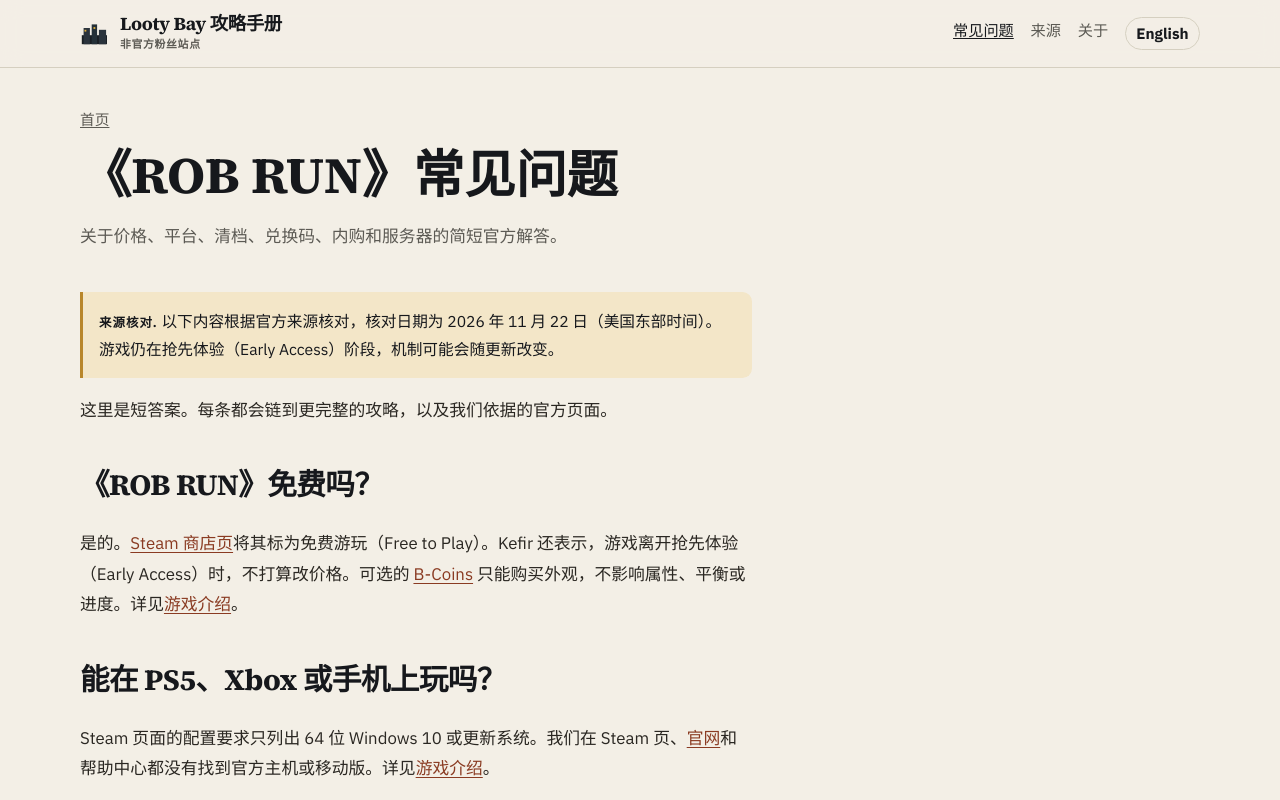
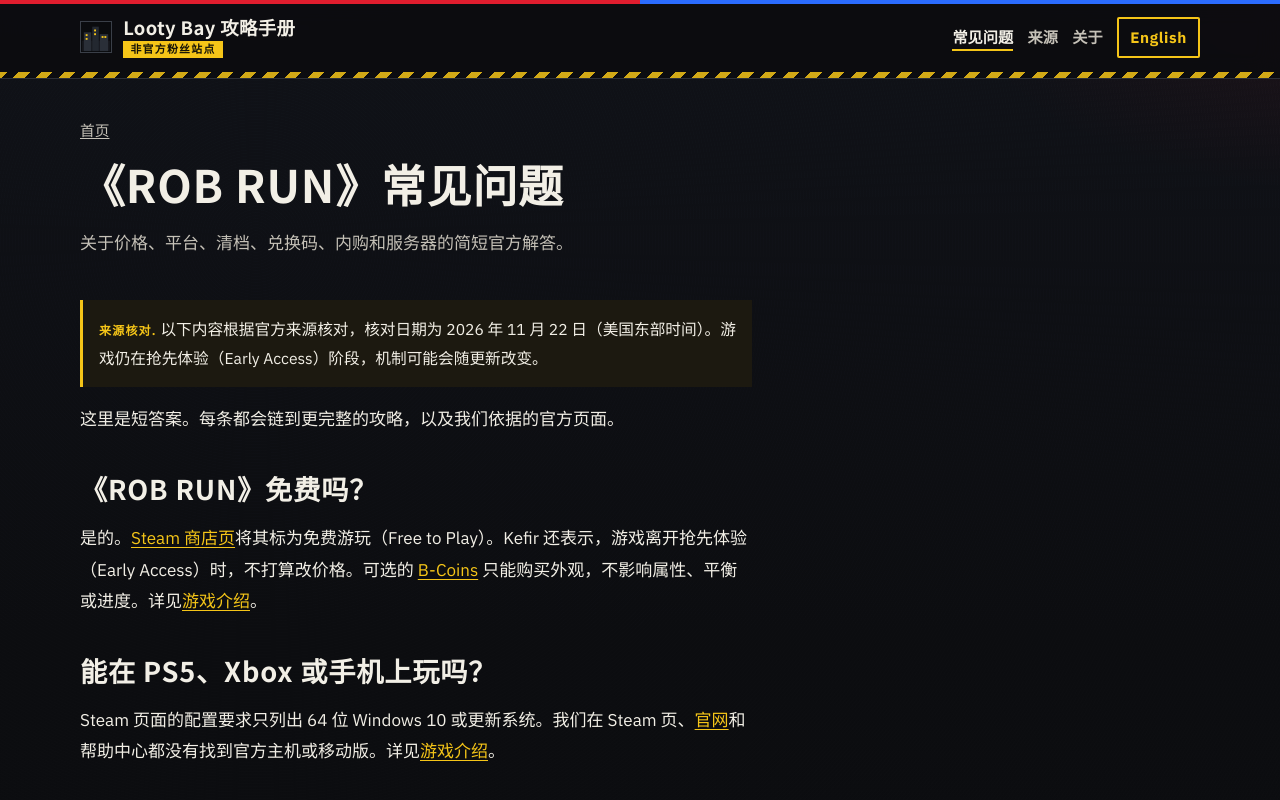
Before and after one commit to good1uck/looty-bay, an Eleventy site: page src/zh/faq.md in a window 1280 px wide. Shown: the top 800 px of the page. Built offline with nearby package versions, Linux system fonts and the light colour scheme; Eleventy itself is replaced by a stand-in of ours; files that its build step writes are made by us from their sources.

Commit message:
Restyle Looty Bay Manual with a dark crime-sandbox theme

```diff
--- a/src/_includes/base.njk
+++ b/src/_includes/base.njk
@@ -9,6 +9,8 @@
   {% set siteDesc = description or (site.descriptionZh if lang == "zh" else site.descriptionEn) %}
   <title>{% if title %}{{ title }} — {{ siteName }}{% else %}{{ siteName }} — {{ siteTag }}{% endif %}</title>
   <meta name="description" content="{{ siteDesc }}">
+  <meta name="color-scheme" content="dark">
+  <meta name="theme-color" content="#0c0d10">
   <link rel="canonical" href="{{ site.url }}{{ page.url }}">
   {% if translationKey and i18n.paths[translationKey] %}
   <link rel="alternate" hreflang="en" href="{{ site.url }}{{ i18n.paths[translationKey].en }}">
@@ -26,7 +28,7 @@
   <meta name="twitter:card" content="summary">
   <link rel="preconnect" href="https://fonts.googleapis.com">
   <link rel="preconnect" href="https://fonts.gstatic.com" crossorigin>
-  <link href="https://fonts.googleapis.com/css2?family=IBM+Plex+Sans:ital,wght@0,400;0,600;0,700;1,400&family=Noto+Sans+SC:wght@400;600;700&family=Noto+Serif+SC:wght@600;700&family=Source+Serif+4:opsz,wght@8..60,600;8..60,700&display=swap" rel="stylesheet">
+  <link href="https://fonts.googleapis.com/css2?family=Bebas+Neue&family=IBM+Plex+Sans:ital,wght@0,400;0,600;0,700;1,400&family=Noto+Sans+SC:wght@400;600;700&display=swap" rel="stylesheet">
   <link rel="stylesheet" href="/css/style.css">
 </head>
 <body class="lang-{{ lang or 'root' }}">
--- a/src/_includes/partials/header.njk
+++ b/src/_includes/partials/header.njk
@@ -13,13 +13,17 @@
   <div class="wrap site-header__inner">
     <a class="logo" href="{{ homeHref }}" {% if page.url == homeHref or page.url == "/" %}aria-current="page"{% endif %}>
       <span class="mark" aria-hidden="true">
-        <svg viewBox="0 0 32 32" fill="none" xmlns="http://www.w3.org/2000/svg">
-          <rect x="2" y="18" width="28" height="10" fill="#1a1f24"/>
-          <rect x="4" y="10" width="7" height="18" fill="#2a333c"/>
-          <rect x="13" y="6" width="6" height="22" fill="#243038"/>
-          <rect x="21" y="12" width="8" height="16" fill="#2a333c"/>
-          <rect x="5" y="12" width="2" height="2" fill="#e3b23c"/>
-          <rect x="15" y="9" width="2" height="2" fill="#e3b23c"/>
+        <svg viewBox="0 0 32 32" fill="none" xmlns="http://www.w3.org/2000/svg" aria-hidden="true">
+          <rect x="1" y="20" width="30" height="11" fill="#14161b"/>
+          <rect x="3" y="11" width="8" height="20" fill="#2a2f38"/>
+          <rect x="12" y="5" width="7" height="26" fill="#232830"/>
+          <rect x="20" y="13" width="9" height="18" fill="#2a2f38"/>
+          <rect x="5" y="13" width="2" height="2" fill="#f5c518"/>
+          <rect x="5" y="17" width="2" height="2" fill="#f5c518"/>
+          <rect x="14" y="8" width="2" height="2" fill="#f5c518"/>
+          <rect x="14" y="12" width="2" height="2" fill="#f5c518"/>
+          <rect x="22" y="15" width="2" height="2" fill="#f5c518"/>
+          <rect x="25" y="15" width="2" height="2" fill="#f5c518"/>
         </svg>
       </span>
       <span class="logo-text">
@@ -34,8 +38,8 @@
       <a href="{{ '/zh/about/' if lang == 'zh' else '/en/about/' }}" {% if "/about/" in page.url %}aria-current="page"{% endif %}>{{ "about" | ui(uiLang, i18n) }}</a>
       <a class="lang-switch" href="{{ otherHref }}" hreflang="{{ 'en' if otherLang == 'en' else 'zh-Hans' }}" lang="{{ 'en' if otherLang == 'en' else 'zh-Hans' }}" title="{{ 'langSwitchLabel' | ui(uiLang, i18n) }}">{{ "langSwitch" | ui(uiLang, i18n) }}</a>
       {% else %}
-      <a href="/en/">English</a>
-      <a href="/zh/" lang="zh-Hans">简体中文</a>
+      <a class="lang-switch" href="/en/">English</a>
+      <a class="lang-switch" href="/zh/" lang="zh-Hans">简体中文</a>
       {% endif %}
     </nav>
   </div>
--- a/src/css/style.css
+++ b/src/css/style.css
@@ -1,44 +1,85 @@
 :root {
-  --paper: #f3efe6;
-  --paper-deep: #e6e0d2;
-  --card: #fffaf1;
-  --ink: #16181c;
-  --muted: #5c5a54;
-  --rule: #d5cfc0;
-  --accent: #8a3b22;
-  --accent-hover: #6e2e1a;
-  --amber: #b8862a;
-  --amber-soft: #f3e6c8;
-  --night: #1a1f24;
-  --focus: #16181c;
-  --shadow: 0 1px 2px rgba(22, 24, 28, 0.06), 0 12px 32px rgba(22, 24, 28, 0.06);
+  --bg: #0c0d10;
+  --bg-elev: #14161b;
+  --card: #1a1d24;
+  --ink: #f2efe6;
+  --muted: #c5c1b7;
+  --rule: #2c3038;
+  --accent: #f5c518;
+  --accent-dim: #c9a00f;
+  --accent-ink: #141308;
+  --siren-red: #e11d2e;
+  --siren-blue: #2b6cff;
+  --focus: #f5c518;
+  --shadow: 0 1px 0 rgba(245, 197, 24, 0.08), 0 16px 40px rgba(0, 0, 0, 0.35);
   --max: 70rem;
   --content: 42rem;
-  --serif: "Source Serif 4", "Noto Serif SC", Georgia, serif;
+  --display: "Bebas Neue", "Noto Sans SC", sans-serif;
   --sans: "IBM Plex Sans", "Noto Sans SC", system-ui, sans-serif;
+  --tape: repeating-linear-gradient(
+    -45deg,
+    #0c0d10 0 8px,
+    #f5c518 8px 16px
+  );
 }
 
 *, *::before, *::after { box-sizing: border-box; }
-html { scroll-behavior: smooth; }
+html { scroll-behavior: smooth; color-scheme: dark; }
 
 body {
   margin: 0;
   color: var(--ink);
-  background: var(--paper);
+  background:
+    radial-gradient(1200px 500px at 10% -10%, rgba(43, 108, 255, 0.07), transparent 55%),
+    radial-gradient(900px 400px at 110% 0%, rgba(225, 29, 46, 0.08), transparent 50%),
+    linear-gradient(180deg, #101218 0%, var(--bg) 28%, #0a0b0e 100%);
   font-family: var(--sans);
   font-size: 1.125rem;
-  line-height: 1.65;
+  line-height: 1.7;
   -webkit-font-smoothing: antialiased;
   text-rendering: optimizeLegibility;
+  min-height: 100vh;
 }
 
+/* Street grain — CSS only, no image assets */
+body::before {
+  content: "";
+  pointer-events: none;
+  position: fixed;
+  inset: 0;
+  z-index: 1;
+  opacity: 0.07;
+  background-image: repeating-radial-gradient(
+    circle at 20% 30%,
+    #fff 0 0.5px,
+    transparent 0.8px 3px
+  );
+  mix-blend-mode: overlay;
+}
+
+body::after {
+  content: "";
+  pointer-events: none;
+  position: fixed;
+  inset: 0;
+  z-index: 1;
+  opacity: 0.35;
+  background:
+    linear-gradient(rgba(255, 255, 255, 0.015) 1px, transparent 1px),
+    linear-gradient(90deg, rgba(255, 255, 255, 0.015) 1px, transparent 1px);
+  background-size: 48px 48px;
+  mask-image: linear-gradient(180deg, rgba(0,0,0,0.7), transparent 40%, transparent 80%, rgba(0,0,0,0.4));
+}
+
+main, .site-header, .site-footer { position: relative; z-index: 2; }
+
 body.lang-zh {
-  font-size: 1.05rem;
-  line-height: 1.8;
+  font-size: 1.0625rem;
+  line-height: 1.85;
 }
 
 a { color: var(--accent); text-decoration-thickness: 1px; text-underline-offset: 0.16em; }
-a:hover { color: var(--amber); }
+a:hover { color: #ffe56a; }
 :focus-visible { outline: 2px solid var(--focus); outline-offset: 3px; }
 
 .wrap {
@@ -50,28 +91,48 @@ a:hover { color: var(--amber); }
   position: absolute;
   left: 1rem;
   top: -4rem;
-  background: var(--ink);
-  color: var(--card);
+  background: var(--accent);
+  color: var(--accent-ink);
   padding: 0.5rem 0.8rem;
-  z-index: 10;
+  z-index: 20;
+  font-weight: 700;
 }
 .skip:focus { top: 1rem; }
 
+/* Siren bar + sticky header */
 .site-header {
-  border-bottom: 1px solid var(--rule);
-  background: rgba(243, 239, 230, 0.94);
-  backdrop-filter: blur(10px);
   position: sticky;
   top: 0;
   z-index: 5;
+  background: rgba(12, 13, 16, 0.92);
+  backdrop-filter: blur(12px);
+  border-bottom: 1px solid var(--rule);
+}
+.site-header::before {
+  content: "";
+  display: block;
+  height: 4px;
+  background: linear-gradient(
+    90deg,
+    var(--siren-red) 0 50%,
+    var(--siren-blue) 50% 100%
+  );
+}
+.site-header::after {
+  content: "";
+  display: block;
+  height: 6px;
+  background: var(--tape);
+  opacity: 0.85;
 }
 .site-header__inner {
   display: flex;
   align-items: center;
   justify-content: space-between;
   gap: 1rem;
-  padding: 0.8rem 0;
+  padding: 0.75rem 0 0.85rem;
 }
+
 .logo {
   display: flex;
   align-items: center;
@@ -81,89 +142,133 @@ a:hover { color: var(--amber); }
   min-width: 0;
 }
 .logo:hover { color: var(--accent); }
-.logo-text { display: flex; flex-direction: column; gap: 0.05rem; min-width: 0; }
+.logo-text { display: flex; flex-direction: column; align-items: flex-start; gap: 0.2rem; min-width: 0; }
 .logo-name {
-  font-family: var(--serif);
+  font-family: var(--display);
+  font-weight: 400;
+  font-size: 1.55rem;
+  letter-spacing: 0.04em;
+  line-height: 0.95;
+  text-transform: uppercase;
+}
+body.lang-zh .logo-name {
+  font-family: "Noto Sans SC", var(--sans);
   font-weight: 700;
   font-size: 1.15rem;
-  letter-spacing: -0.02em;
-  line-height: 1.15;
+  letter-spacing: 0.02em;
+  line-height: 1.2;
+  text-transform: none;
 }
 .logo-badge {
+  display: inline-block;
   font-size: 0.68rem;
-  letter-spacing: 0.06em;
+  letter-spacing: 0.12em;
   text-transform: uppercase;
-  color: var(--muted);
-  font-weight: 600;
+  font-weight: 700;
+  color: var(--accent-ink);
+  background: var(--accent);
+  padding: 0.12rem 0.45rem;
+  line-height: 1.2;
 }
 .mark {
-  width: 1.8rem;
-  height: 1.8rem;
+  width: 2rem;
+  height: 2rem;
   flex-shrink: 0;
+  border: 1px solid #3a3f48;
+  background: #0a0b0e;
 }
-.mark svg { width: 100%; height: 100%; display: block; border-radius: 0.2rem; }
+.mark svg { width: 100%; height: 100%; display: block; }
 
 .nav {
   display: flex;
   flex-wrap: wrap;
   justify-content: flex-end;
-  gap: 0.15rem 1.05rem;
+  align-items: center;
+  gap: 0.35rem 0.9rem;
   font-size: 0.95rem;
 }
 .nav a {
   color: var(--muted);
   text-decoration: none;
+  font-weight: 600;
 }
 .nav a:hover,
 .nav a[aria-current="page"] {
   color: var(--ink);
-  text-decoration: underline;
+  text-decoration: none;
+  box-shadow: inset 0 -2px 0 var(--accent);
 }
-.lang-switch {
+.lang-switch,
+.nav a.lang-switch {
   font-weight: 700;
-  color: var(--ink) !important;
-  border: 1px solid var(--rule);
-  border-radius: 999px;
-  padding: 0.12rem 0.65rem;
+  color: var(--accent) !important;
+  border: 2px solid var(--accent);
+  border-radius: 2px;
+  padding: 0.28rem 0.7rem;
   text-decoration: none !important;
+  box-shadow: none !important;
+  letter-spacing: 0.04em;
+  background: transparent;
 }
-.lang-switch:hover { border-color: var(--ink); background: #fff; }
+.lang-switch:hover,
+.nav a.lang-switch:hover {
+  background: var(--accent);
+  color: var(--accent-ink) !important;
+}
 
 .hero {
-  padding: 3rem 0 2.4rem;
+  padding: 3.2rem 0 2.6rem;
   border-bottom: 1px solid var(--rule);
+  background:
+    linear-gradient(180deg, rgba(245, 197, 24, 0.05), transparent 55%);
 }
 .kicker {
-  font-size: 0.78rem;
-  letter-spacing: 0.14em;
+  font-family: var(--display);
+  font-size: 1rem;
+  letter-spacing: 0.16em;
   text-transform: uppercase;
   color: var(--accent);
+  font-weight: 400;
+  margin: 0 0 0.7rem;
+}
+body.lang-zh .kicker {
+  font-family: var(--sans);
   font-weight: 700;
-  margin: 0 0 0.8rem;
+  font-size: 0.8rem;
 }
+
 .hero h1,
 .page-hero h1,
 .prose h1,
 .chooser h1 {
-  font-family: var(--serif);
-  font-weight: 700;
-  font-size: clamp(2rem, 5vw, 3.2rem);
-  line-height: 1.15;
-  letter-spacing: -0.03em;
+  font-family: var(--display);
+  font-weight: 400;
+  font-size: clamp(2.6rem, 7vw, 4.4rem);
+  line-height: 0.95;
+  letter-spacing: 0.02em;
+  text-transform: uppercase;
   margin: 0 0 1rem;
 }
 body.lang-zh .hero h1,
 body.lang-zh .page-hero h1,
-body.lang-zh .chooser h1 {
-  letter-spacing: 0;
+body.lang-zh .chooser h1,
+body.lang-zh .prose h1 {
+  font-family: "Noto Sans SC", var(--sans);
   font-weight: 700;
+  letter-spacing: 0.02em;
+  text-transform: none;
+  line-height: 1.2;
+  font-size: clamp(1.9rem, 5vw, 2.8rem);
 }
+
 .lede {
-  font-size: 1.22rem;
+  font-size: 1.2rem;
   color: var(--muted);
   max-width: 40rem;
   margin: 0 0 1.5rem;
+  line-height: 1.7;
 }
+body.lang-zh .lede { line-height: 1.85; }
 .hero-actions, .chooser-actions { display: flex; flex-wrap: wrap; gap: 0.7rem; }
 
 .btn {
@@ -171,35 +276,48 @@ body.lang-zh .chooser h1 {
   align-items: center;
   gap: 0.35rem;
   background: var(--accent);
-  color: #f7f3ea;
+  color: var(--accent-ink);
   text-decoration: none;
-  border: 1px solid var(--accent);
-  padding: 0.65rem 1.05rem;
-  border-radius: 999px;
-  font-weight: 600;
+  border: 2px solid var(--accent);
+  padding: 0.65rem 1.15rem;
+  border-radius: 2px;
+  font-weight: 700;
   font-size: 1rem;
+  letter-spacing: 0.02em;
 }
-.btn:hover { background: var(--accent-hover); color: #fff; }
+.btn:hover { background: #ffe56a; color: var(--accent-ink); border-color: #ffe56a; }
 .btn-secondary {
   background: transparent;
   color: var(--ink);
   border-color: var(--ink);
 }
-.btn-secondary:hover { background: var(--ink); color: var(--paper); }
+.btn-secondary:hover { background: var(--ink); color: var(--bg); border-color: var(--ink); }
 
-.section { padding: 2.4rem 0; }
+.section { padding: 2.6rem 0; }
 .section h2, .prose h2 {
-  font-family: var(--serif);
-  font-size: clamp(1.45rem, 3vw, 1.85rem);
-  letter-spacing: -0.02em;
+  font-family: var(--display);
+  font-weight: 400;
+  font-size: clamp(1.7rem, 3.5vw, 2.15rem);
+  letter-spacing: 0.04em;
+  text-transform: uppercase;
   margin: 0 0 1rem;
+  line-height: 1;
+}
+body.lang-zh .section h2,
+body.lang-zh .prose h2 {
+  font-family: "Noto Sans SC", var(--sans);
+  font-weight: 700;
+  text-transform: none;
+  letter-spacing: 0.03em;
+  line-height: 1.3;
+  font-size: clamp(1.35rem, 3vw, 1.7rem);
 }
 .section-head {
   display: flex;
   justify-content: space-between;
   align-items: baseline;
   gap: 1rem;
-  margin-bottom: 1.2rem;
+  margin-bottom: 1.3rem;
 }
 .section-head p { margin: 0; color: var(--muted); }
 
@@ -216,30 +334,55 @@ body.lang-zh .chooser h1 {
 .card {
   background: var(--card);
   border: 1px solid var(--rule);
-  border-radius: 1rem;
-  padding: 1.25rem 1.3rem 1.35rem;
+  border-left: 3px solid var(--accent);
+  border-radius: 2px;
+  padding: 1.25rem 1.25rem 1.3rem;
   box-shadow: var(--shadow);
   display: flex;
   flex-direction: column;
   min-height: 100%;
   text-decoration: none;
   color: inherit;
+  transition: transform 0.16s ease, border-color 0.16s ease, box-shadow 0.16s ease;
 }
-a.card:hover { border-color: var(--accent); }
+a.card:hover {
+  border-color: var(--accent);
+  transform: translateY(-4px);
+  box-shadow: 0 0 0 1px var(--accent), 0 18px 36px rgba(0, 0, 0, 0.45);
+  color: inherit;
+}
 .card h3 {
-  font-family: var(--serif);
-  font-size: 1.28rem;
+  font-family: var(--display);
+  font-weight: 400;
+  font-size: 1.55rem;
   margin: 0 0 0.45rem;
-  letter-spacing: -0.02em;
+  letter-spacing: 0.04em;
+  text-transform: uppercase;
+  line-height: 1.05;
+}
+body.lang-zh .card h3 {
+  font-family: "Noto Sans SC", var(--sans);
+  font-weight: 700;
+  text-transform: none;
+  letter-spacing: 0.02em;
+  font-size: 1.2rem;
+  line-height: 1.35;
 }
 .card p { margin: 0 0 0.9rem; color: var(--muted); flex: 1; }
-.card .more { font-weight: 600; color: var(--accent); }
+.card .more {
+  font-weight: 700;
+  color: var(--accent);
+  letter-spacing: 0.04em;
+  text-transform: uppercase;
+  font-size: 0.85rem;
+}
+body.lang-zh .card .more { text-transform: none; letter-spacing: 0.02em; font-size: 0.92rem; }
 
 .note, .verified {
-  background: var(--amber-soft);
-  border-left: 3px solid var(--amber);
+  background: #1c1910;
+  border-left: 3px solid var(--accent);
   padding: 0.9rem 1rem;
-  border-radius: 0 0.6rem 0.6rem 0;
+  border-radius: 0;
   color: var(--ink);
   font-size: 0.98rem;
 }
@@ -248,7 +391,12 @@ a.card:hover { border-color: var(--accent); }
   max-width: var(--content);
   margin: 1.1rem 0 0.4rem;
 }
-.verified strong { font-size: 0.78rem; letter-spacing: 0.08em; text-transform: uppercase; }
+.verified strong {
+  font-size: 0.75rem;
+  letter-spacing: 0.1em;
+  text-transform: uppercase;
+  color: var(--accent);
+}
 
 .page-hero { padding: 2.4rem 0 0.4rem; }
 .page-hero p { color: var(--muted); max-width: var(--content); }
@@ -256,15 +404,27 @@ a.card:hover { border-color: var(--accent); }
   max-width: var(--content);
   padding-bottom: 3.2rem;
 }
-.prose h2 { margin-top: 2.1rem; }
+.prose h2 { margin-top: 2.2rem; }
 .prose h3 {
-  font-family: var(--serif);
-  font-size: 1.22rem;
+  font-family: var(--display);
+  font-weight: 400;
+  font-size: 1.45rem;
   margin: 1.6rem 0 0.5rem;
+  letter-spacing: 0.04em;
+  text-transform: uppercase;
+  line-height: 1.1;
 }
-.prose p, .prose li { color: #2a2722; }
+body.lang-zh .prose h3 {
+  font-family: "Noto Sans SC", var(--sans);
+  font-weight: 700;
+  text-transform: none;
+  letter-spacing: 0.02em;
+  font-size: 1.15rem;
+  line-height: 1.4;
+}
+.prose p, .prose li { color: var(--ink); }
 .prose ul, .prose ol { padding-left: 1.2rem; }
-.prose li { margin: 0.35rem 0; }
+.prose li { margin: 0.4rem 0; }
 .prose table {
   width: 100%;
   border-collapse: collapse;
@@ -274,33 +434,37 @@ a.card:hover { border-color: var(--accent); }
 .prose th, .prose td {
   text-align: left;
   border-bottom: 1px solid var(--rule);
-  padding: 0.5rem 0.6rem 0.5rem 0;
+  padding: 0.55rem 0.6rem 0.55rem 0;
   vertical-align: top;
 }
 .prose th {
   font-size: 0.78rem;
-  letter-spacing: 0.06em;
+  letter-spacing: 0.08em;
   text-transform: uppercase;
   color: var(--muted);
 }
+.prose tr:hover td { background: rgba(245, 197, 24, 0.04); }
 .crumbs {
   font-size: 0.92rem;
   color: var(--muted);
   margin: 0 0 0.8rem;
 }
 .crumbs a { color: var(--muted); }
+.crumbs a:hover { color: var(--accent); }
 
 .sources {
   margin-top: 2.4rem;
-  padding-top: 1rem;
-  border-top: 1px solid var(--rule);
+  padding-top: 1.2rem;
+  border-top: 6px solid transparent;
+  border-image: var(--tape) 6;
   font-size: 0.98rem;
 }
-.sources h2 { font-size: 1.2rem; }
+.sources h2 { font-size: 1.4rem; }
 
 .site-footer {
-  border-top: 1px solid var(--rule);
-  background: var(--paper-deep);
+  border-top: 6px solid transparent;
+  border-image: var(--tape) 6;
+  background: var(--bg-elev);
   padding: 2rem 0 2.4rem;
   font-size: 0.98rem;
   color: var(--muted);
@@ -313,10 +477,18 @@ a.card:hover { border-color: var(--accent); }
 @media (max-width: 800px) {
   .site-footer__grid { grid-template-columns: 1fr; }
   .nav { justify-content: flex-end; }
-  .logo-name { font-size: 1rem; }
+  .logo-name { font-size: 1.25rem; }
+  body.lang-zh .logo-name { font-size: 1.02rem; }
+  .hero { padding: 2.2rem 0 1.8rem; }
+}
+@media (max-width: 520px) {
+  .site-header__inner { align-items: flex-start; flex-wrap: wrap; }
+  .nav { width: 100%; justify-content: flex-start; }
+  .logo-name { font-size: 1.15rem; }
 }
 .site-footer strong { color: var(--ink); }
 .site-footer a { color: var(--ink); }
+.site-footer a:hover { color: var(--accent); }
 .disclosure {
   margin-top: 1.4rem;
   padding-top: 1rem;
```
